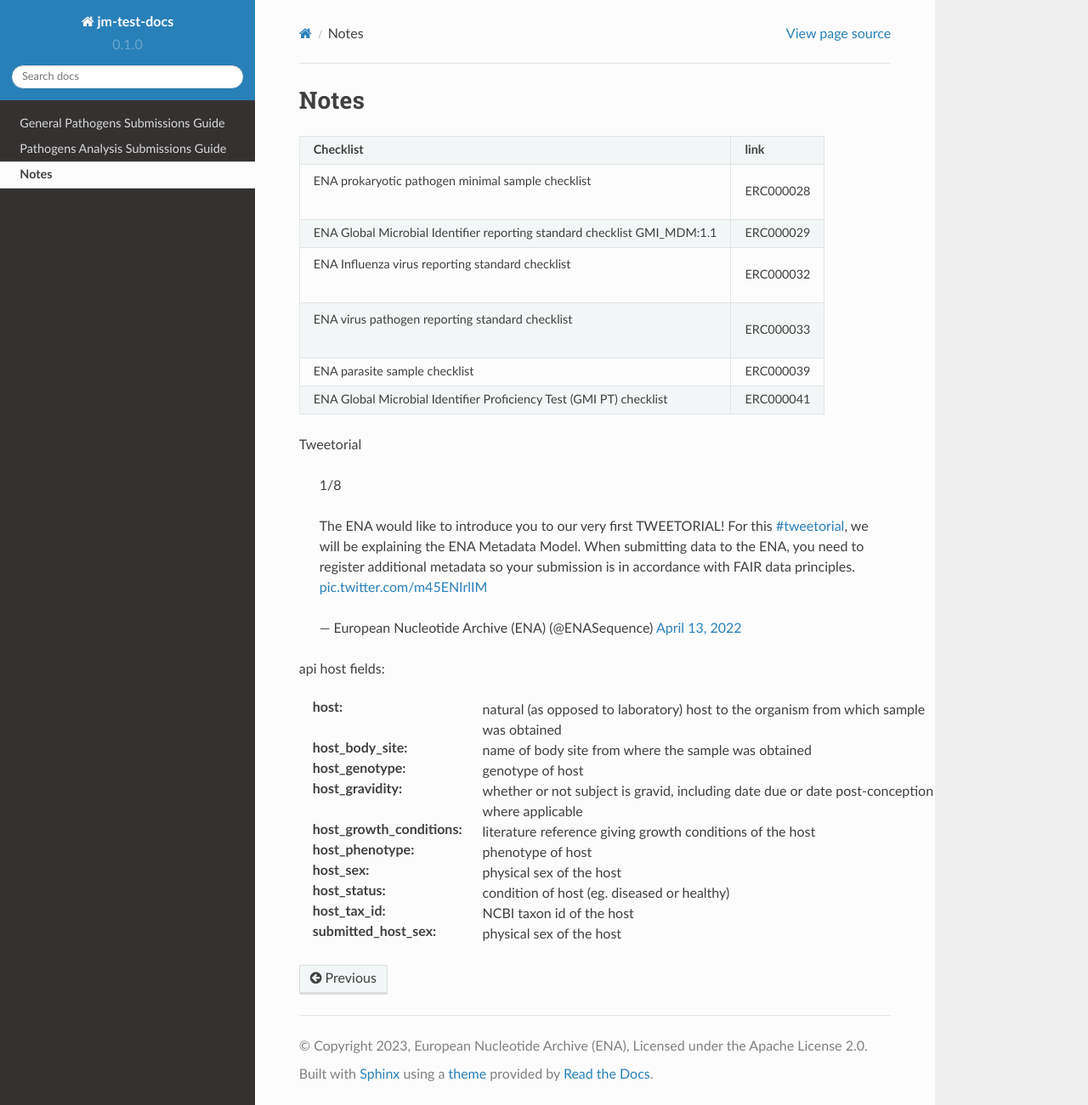
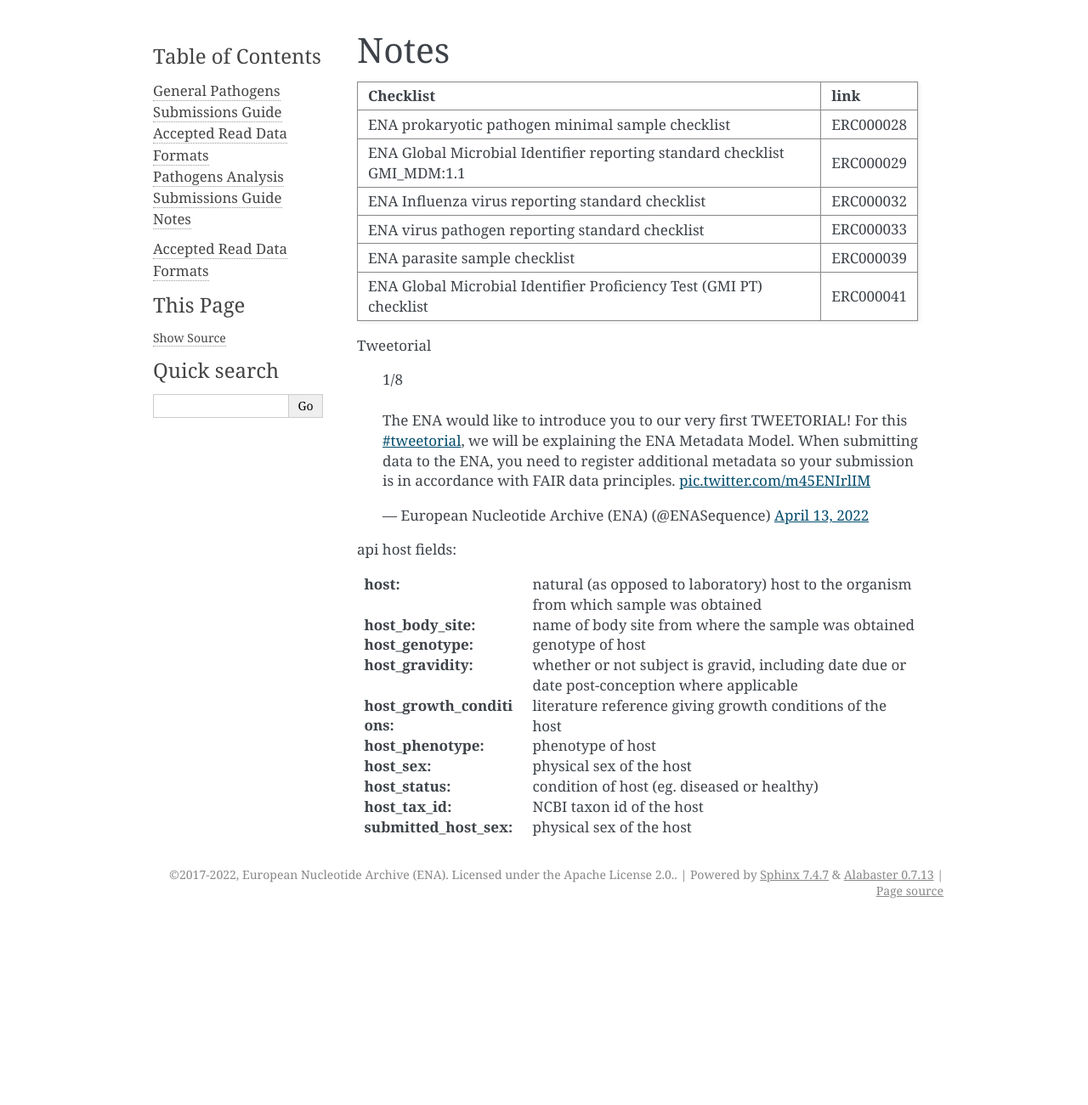
Before and after one commit to jas-mckin/rtd-tutorial-jm, a Sphinx documentation site: the page built from docs/source/notes.rst, in a window 1280 px wide and 1301 px high. Shown: the whole window at 85% size. Built offline with Sphinx 7.4.7, drawn with Linux system fonts in a browser that asks for light colours; pages that are not in the unit, such as notebooks, are missing from menus; comment, search, counter and statistics services are not loaded; some of the changed lines change nothing that is shown.

Commit message:
replicate ena docs

```diff
--- a/docs/requirements.txt
+++ b/docs/requirements.txt
@@ -1 +1 @@
-sphinx-tabs
+docutils<0.17
--- a/docs/source/conf.py
+++ b/docs/source/conf.py
@@ -1,48 +1,169 @@
-# Configuration file for the Sphinx documentation builder.
+# -*- coding: utf-8 -*-
+#
+# training_modules documentation build configuration file, created by
+# sphinx-quickstart on Fri Jan 27 16:40:00 2017.
+#
+# This file is execfile()d with the current directory set to its
+# containing dir.
+#
+# Note that not all possible configuration values are present in this
+# autogenerated file.
+#
+# All configuration values have a default; values that are commented out
+# serve to show the default.
+
+# If extensions (or modules to document with autodoc) are in another directory,
+# add these directories to sys.path here. If the directory is relative to the
+# documentation root, use os.path.abspath to make it absolute, like shown here.
+#
+# import os
+# import sys
+# sys.path.insert(0, os.path.abspath('.'))
 
 
-release = '0.1'
-version = '0.1.0'
+# -- General configuration ------------------------------------------------
 
-# -- General configuration
+# If your documentation needs a minimal Sphinx version, state it here.
+#
+# needs_sphinx = '1.0'
 
-extensions = [
-    'sphinx.ext.duration',
-    'sphinx.ext.doctest',
-    'sphinx.ext.autodoc',
-    'sphinx.ext.autosummary',
-    'sphinx.ext.intersphinx',
+# Add any Sphinx extension module names here, as strings. They can be
+# extensions coming with Sphinx (named 'sphinx.ext.*') or your custom
+# ones.
+
+# Add any paths that contain templates here, relative to this directory.
+templates_path = ['_templates']
+
+# The suffix(es) of source filenames.
+# You can specify multiple suffix as a list of string:
+#
+# source_suffix = ['.rst', '.md']
+#source_suffix = '.rst'
+
+# The master toctree document.
+master_doc = 'index'
+
+# General information about the project.
+project = u'ENA Training Modules'
+copyright = u'2017-2022, European Nucleotide Archive (ENA). Licensed under the Apache License 2.0.'
+author = u'The European Nucleotide Archive (ENA) team.'
+
+# The version info for the project you're documenting, acts as replacement for
+# |version| and |release|, also used in various other places throughout the
+# built documents.
+#
+# The short X.Y version.
+version = u'1'
+# The full version, including alpha/beta/rc tags.
+release = u'1'
+
+# The language for content autogenerated by Sphinx. Refer to documentation
+# for a list of supported languages.
+#
+# This is also used if you do content translation via gettext catalogs.
+# Usually you set "language" from the command line for these cases.
+language = None
+
+# List of patterns, relative to source directory, that match files and
+# directories to ignore when looking for source files.
+# This patterns also effect to html_static_path and html_extra_path
+exclude_patterns = ['_build', 'Thumbs.db', '.DS_Store']
+
+# The name of the Pygments (syntax highlighting) style to use.
+pygments_style = 'sphinx'
+
+# If true, `todo` and `todoList` produce output, else they produce nothing.
+todo_include_todos = False
+
+
+# -- Options for HTML output ----------------------------------------------
+
+# The theme to use for HTML and HTML Help pages.  See the documentation for
+# a list of builtin themes.
+#
+# html_theme = 'alabaster'
+
+# marc addition: from http://stackoverflow.com/questions/18969093/how-to-include-the-toctree-in-the-sidebar-of-each-page
+# remove if causing issues. forces globaltoc.html
+#html_sidebars = { '**': ['globaltoc.html', 'relations.html', 'sourcelink.html', 'searchbox.html'], }
+# and with localtoc (although this might be default)
+#html_sidebars = { '**': ['localtoc.html', 'relations.html', 'sourcelink.html', 'searchbox.html'], }
+#trial, this one has globaltoc.html AND localtoc.html
+html_sidebars = { '**': ['globaltoc.html','localtoc.html', 'relations.html', 'sourcelink.html', 'searchbox.html'], }
+
+
+# Theme options are theme-specific and customize the look and feel of a theme
+# further.  For a list of options available for each theme, see the
+# documentation.
+#
+# html_theme_options = {}
+
+# Add any paths that contain custom static files (such as style sheets) here,
+# relative to this directory. They are copied after the builtin static files,
+# so a file named "default.css" will overwrite the builtin "default.css".
+html_static_path = ['_static']
+
+
+# -- Options for HTMLHelp output ------------------------------------------
+
+# Output file base name for HTML help builder.
+htmlhelp_basename = 'training_modulesdoc'
+
+
+# -- Options for LaTeX output ---------------------------------------------
+
+latex_elements = {
+    # The paper size ('letterpaper' or 'a4paper').
+    #
+    # 'papersize': 'letterpaper',
+
+    # The font size ('10pt', '11pt' or '12pt').
+    #
+    # 'pointsize': '10pt',
+
+    # Additional stuff for the LaTeX preamble.
+    #
+    # 'preamble': '',
+
+    # Latex figure (float) alignment
+    #
+    # 'figure_align': 'htbp',
+}
+
+# Grouping the document tree into LaTeX files. List of tuples
+# (source start file, target name, title,
+#  author, documentclass [howto, manual, or own class]).
+latex_documents = [
+    (master_doc, 'training_modules.tex', u'training\\_modules Documentation',
+     u'Marc B Rossello', 'manual'),
 ]
 
-intersphinx_mapping = {
-    'python': ('https://docs.python.org/3/', None),
-    'sphinx': ('https://www.sphinx-doc.org/en/master/', None),
+
+# -- Options for manual page output ---------------------------------------
+
+# One entry per manual page. List of tuples
+# (source start file, name, description, authors, manual section).
+man_pages = [
+    (master_doc, 'training_modules', u'training_modules Documentation',
+     [author], 1)
+]
+
+
+# -- Options for Texinfo output -------------------------------------------
+
+# Grouping the document tree into Texinfo files. List of tuples
+# (source start file, target name, title, author,
+#  dir menu entry, description, category)
+texinfo_documents = [
+    (master_doc, 'training_modules', u'training_modules Documentation',
+     author, 'training_modules', 'One line description of project.',
+     'Miscellaneous'),
+]
+
+from recommonmark.parser import CommonMarkParser
+
+source_parsers = {
+    '.md': CommonMarkParser,
 }
-intersphinx_disabled_domains = ['std']
 
-templates_path = ['_templates']
-
-# -- Options for HTML output
-
-html_theme = 'sphinx_rtd_theme'
-
-# -- Options for EPUB output
-epub_show_urls = 'footnote'
-
-# - add logo to top of site
-# html_theme = 'sphinx_rtd_theme'
-# html_static_path = ['_static']
-# html_logo = 'images/ENA_Logo_tagline.png'
-# -html_theme_options = {
-#    'logo_only': True,
-#    'display_version': False,
-#}
-
-# -- Project information
-project = 'jm-test-docs'
-copyright = '2023, European Nucleotide Archive (ENA), Licensed under the Apache License 2.0'
-author = 'European Nucleotide Archive (ENA)'
-
-# makes tabs possible
-extensions = ['sphinx_tabs.tabs']
-sphinx_tabs_valid_builders = ['linkcheck']
+source_suffix = ['.rst', '.md']
```
Also changed, not shown: .readthedocs.yaml (deleted).
